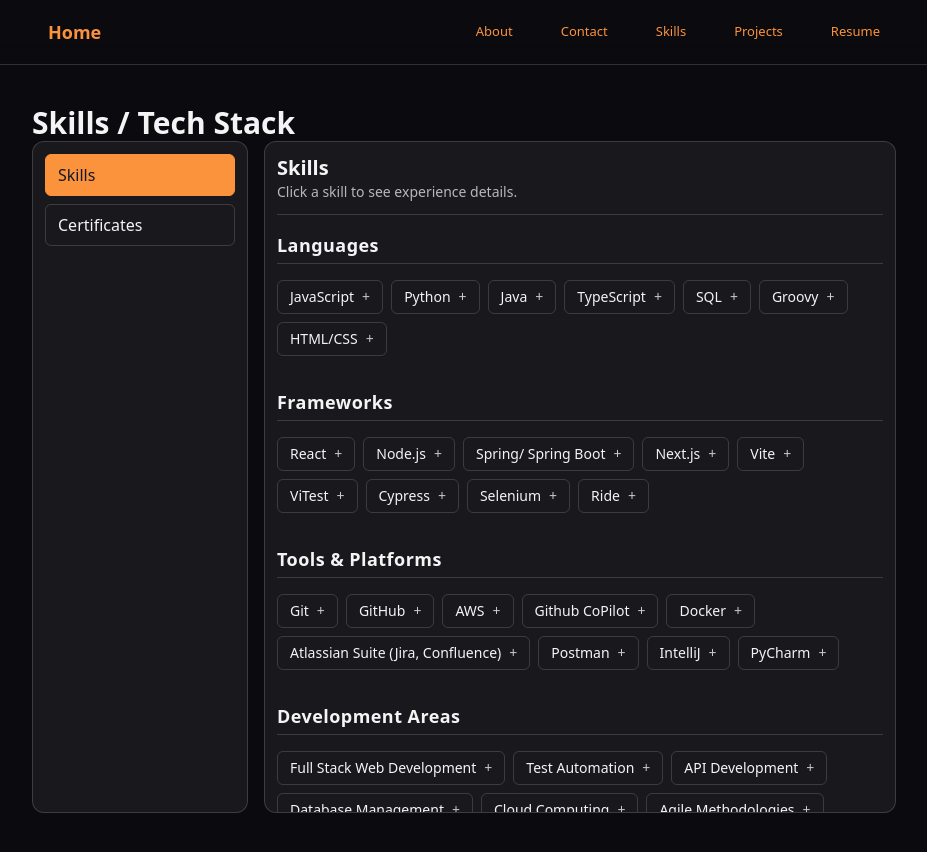
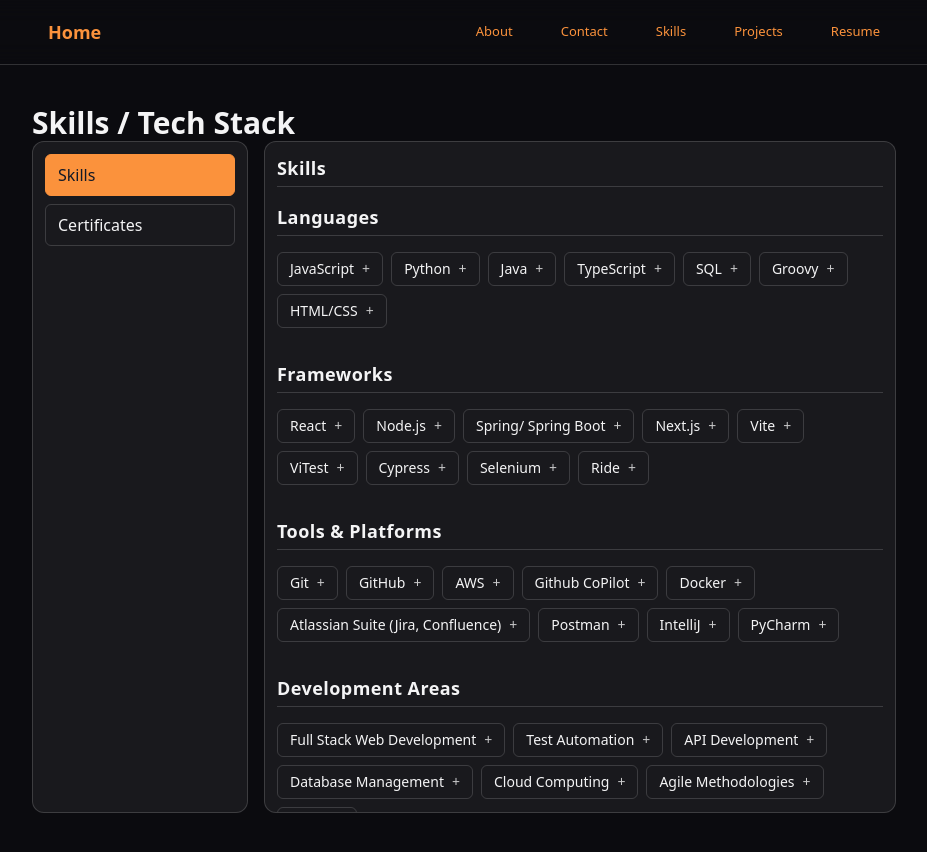
Before and after one commit to irmike/michael-crowley, a Next.js app: page /skills in a window 1280 px wide. Shown: the whole page, without its empty margins (176-1103 px from the left). Built offline with nearby package versions, Linux system fonts and the light colour scheme.

Commit message:
Updated skills accordian and skills page to use SectionWithHeader to reduce code duplication.

```diff
--- a/src/app/skills/page.js
+++ b/src/app/skills/page.js
@@ -4,6 +4,7 @@
 import SidebarDisplay from "@/components/SidebarDisplay/SidebarDisplay";
 import SkillsAccordian from "@/components/SkillsAccordian/SkillsAccordian";
 import { certificatesData } from "@/data/certificateData";
+import SectionWithHeader from "@/components/common/SectionWithHeader";
 
 
 export default function SkillsPage() {
@@ -21,13 +22,9 @@
         switch (activeContent) {
             case "skills":
                 return (
-                    <div className="flex flex-col gap-4">
-                        <header className="pb-3 border-b" style={{ borderColor: "var(--border)" }}>
-                            <h2 className="text-2xl font-bold">Skills</h2>
-                            <p className="text-sm">Click a skill to see experience details.</p>
-                        </header>
-                        <SkillsAccordian />
-                    </div>
+                    <SectionWithHeader sectionTitle={'Skills'}>
+                        <SkillsAccordian/>
+                    </SectionWithHeader>
                 );
             case "certificates":
                 // Group certificates by category using reduce
@@ -46,14 +43,9 @@
                     ...allCategories.filter(cat => !categoryOrder.includes(cat))
                 ];
                 return (
-                    <div className="flex flex-col gap-4">
-                        <header className="pb-3 border-b" style={{ borderColor: "var(--border)" }}>
-                            <h2 className="text-2xl font-bold">Certificates</h2>
-                            <p className="text-sm">Click a certificate to preview the PDF.</p>
-                        </header>
+                    <SectionWithHeader sectionTitle={'Categories'}>
                         {sortedCategories.map(category => (
-                            <div key={category} className="mb-4">
-                                <h3 className="text-lg font-semibold mb-2">{category}</h3>
+                            <SectionWithHeader key={category} sectionTitle={category}>
                                 <ul className="flex flex-col gap-2">
                                     {groupedCertificates[category].map((cert) => (
                                         <li key={cert.id}>
@@ -67,9 +59,9 @@
                                         </li>
                                     ))}
                                 </ul>
-                            </div>
+                            </SectionWithHeader>
                         ))}
-                    </div>
+                    </SectionWithHeader>
                 );
             default:
                 return <div>Select an item from the sidebar</div>;
--- a/src/components/SkillsAccordian/SkillsAccordian.jsx
+++ b/src/components/SkillsAccordian/SkillsAccordian.jsx
@@ -1,5 +1,6 @@
-import { Disclosure } from "@headlessui/react";
-import { skillsData } from "@/data/skillsData.js";
+import {Disclosure} from "@headlessui/react";
+import {skillsData} from "@/data/skillsData.js";
+import SectionWithHeader from "@/components/common/SectionWithHeader";
 
 function SkillsAccordian() {
     return (
@@ -9,17 +10,12 @@
                 const [sectionTitle, skillsByName] = Object.entries(subsection)[0] ?? [];
 
                 return (
-                    <section className="flex flex-col gap-4" key={subSectionIndex}>
-                        <div className="flex flex-col">
-                            <h3 className="text-lg font-semibold tracking-wide">{sectionTitle}</h3>
-                            <div className="h-px w-full mt-1" style={{ backgroundColor: "var(--border)" }} />
-                        </div>
-
+                    <SectionWithHeader key={subSectionIndex} sectionTitle={sectionTitle}>
                         <div className="flex flex-wrap gap-2">
                             {skillsByName &&
                                 Object.entries(skillsByName).map(([skillName, experience]) => (
                                     <Disclosure key={skillName}>
-                                        {({ open }) => (
+                                        {({open}) => (
                                             <div className="relative">
                                                 <Disclosure.Button
                                                     className={
@@ -39,7 +35,7 @@
                                     </Disclosure>
                                 ))}
                         </div>
-                    </section>
+                    </SectionWithHeader>
                 );
             })}
         </div>
```
Also changed, not shown: 1 other file (tests, documents, lock files or other folders).
